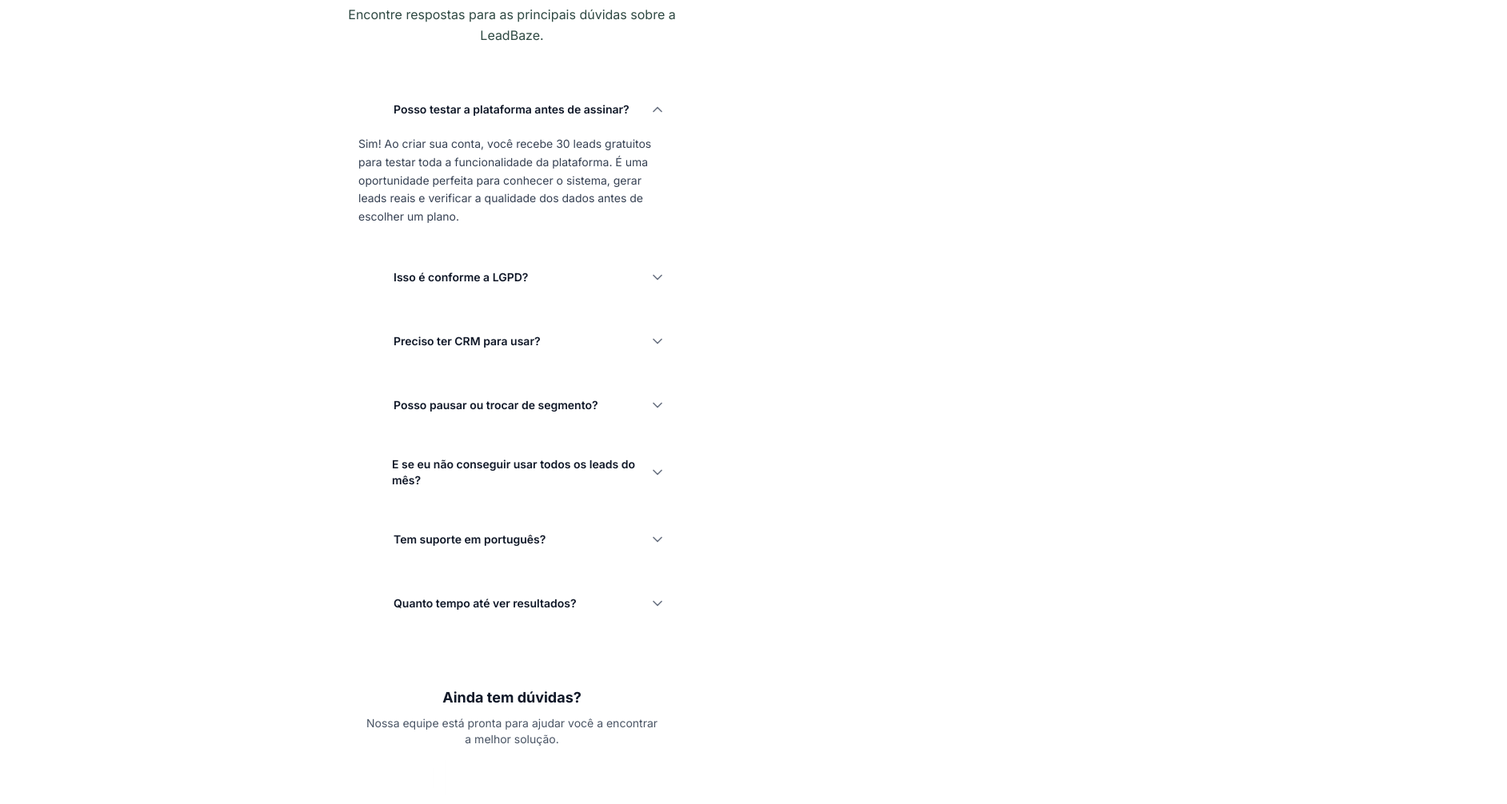
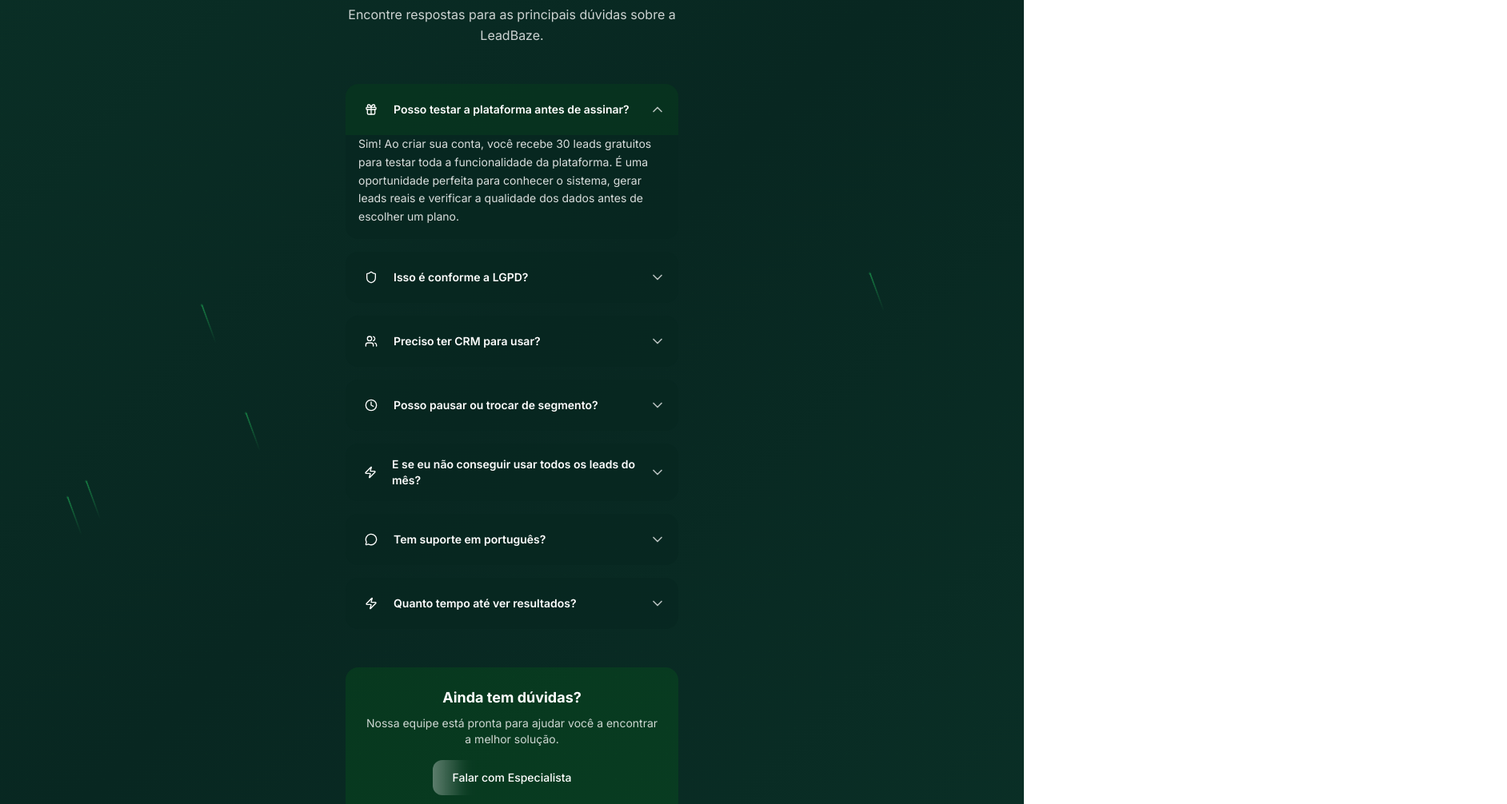
Before and after one commit to leadbaze-io/leadbaze, a React (Vite) app: page / in a window 1280 px wide. Shown: the part 5920-6926 px from the top of the page at 80% size, 1884 px wide, since content can reach past the window. Built offline with nearby package versions, Linux system fonts and the light colour scheme.

Commit message:
feat: enhance FAQ section with dark theme and Meteors animation

```diff
--- a/src/components/MagicFAQ.tsx
+++ b/src/components/MagicFAQ.tsx
@@ -3,6 +3,7 @@
 import { ChevronDown, Shield, Users, Clock, MessageCircle, Zap, Gift } from 'lucide-react'
 import { AnimatedBeam } from './magicui/animated-beam'
 import { ShimmerButton } from './magicui/shimmer-button'
+import { Meteors } from './magicui/meteors'
 
 export default function MagicFAQ() {
   const [isVisible, setIsVisible] = useState(false)
@@ -56,20 +57,31 @@
   }
 
   return (
-    <section id="faq-section-desktop" className="relative py-24 md:py-32 bg-white overflow-hidden" style={{ scrollMarginTop: '80px' }}>
+    <section id="faq-section-desktop" className="relative py-24 md:py-32 overflow-hidden" style={{
+      background: 'linear-gradient(135deg, #0a2f26 0%, #082721 50%, #0a2f26 100%)',
+      scrollMarginTop: '80px'
+    }}>
+      {/* Subtle pattern overlay */}
+      <div className="absolute inset-0 opacity-5" style={{
+        backgroundImage: 'radial-gradient(circle at 2px 2px, rgba(0, 255, 0, 0.15) 1px, transparent 0)',
+        backgroundSize: '32px 32px'
+      }}></div>
+
+      {/* Meteors Animation */}
+      <Meteors number={30} />
 
       <div className="relative max-w-4xl mx-auto px-4 sm:px-6 lg:px-8">
         {/* Header */}
         <AnimatedBeam delay={0.2}>
           <div className="text-center mb-16">
-            <h2 className="text-4xl md:text-5xl lg:text-6xl font-bold mb-6" style={{color: '#082721'}}>
-              Dúvidas <span className="bg-gradient-to-r from-green-500 via-green-400 to-green-600 bg-clip-text text-transparent font-extrabold" style={{WebkitBackgroundClip: 'text', WebkitTextFillColor: 'transparent'}}>Frequentes</span>
+            <h2 className="text-4xl md:text-5xl lg:text-6xl font-bold mb-6" style={{ color: '#FFFFFF' }}>
+              Dúvidas <span className="bg-gradient-to-r from-green-400 via-green-300 to-green-500 bg-clip-text text-transparent font-extrabold" style={{ WebkitBackgroundClip: 'text', WebkitTextFillColor: 'transparent' }}>Frequentes</span>
               <br />
-              <span className="bg-gradient-to-r from-green-500 via-green-400 to-green-600 bg-clip-text text-transparent font-extrabold" style={{WebkitBackgroundClip: 'text', WebkitTextFillColor: 'transparent'}}>
+              <span className="bg-gradient-to-r from-green-400 via-green-300 to-green-500 bg-clip-text text-transparent font-extrabold" style={{ WebkitBackgroundClip: 'text', WebkitTextFillColor: 'transparent' }}>
                 Resolvidas
               </span>
             </h2>
-            <p className="text-xl md:text-2xl max-w-3xl mx-auto leading-relaxed" style={{color: '#2e4842'}}>
+            <p className="text-xl md:text-2xl max-w-3xl mx-auto leading-relaxed" style={{ color: 'rgba(255, 255, 255, 0.8)' }}>
               Tire todas as suas dúvidas sobre o LeadBaze. Aqui você encontra respostas para as principais objeções.
             </p>
           </div>
@@ -84,24 +96,31 @@
                 initial={{ opacity: 0, y: 20 }}
                 animate={isVisible ? { opacity: 1, y: 0 } : {}}
                 transition={{ duration: 0.6, delay: 0.4 + index * 0.1 }}
-                className="bg-white backdrop-blur-sm rounded-3xl border overflow-hidden shadow-xl hover:shadow-2xl transition-all duration-500"
-                style={{borderColor: '#00ff00', borderWidth: '2px'}}
+                className="backdrop-blur-sm rounded-3xl border overflow-hidden shadow-xl hover:shadow-2xl transition-all duration-500"
+                style={{
+                  backgroundColor: 'rgba(8, 39, 33, 0.6)',
+                  borderColor: 'rgba(0, 255, 0, 0.3)',
+                  borderWidth: '2px'
+                }}
               >
                 {/* Question Header */}
                 <button
                   onClick={() => toggleQuestion(index)}
-                  className="w-full p-6 text-left flex items-center justify-between hover:bg-gray-50 transition-colors duration-300"
+                  className="w-full p-6 text-left flex items-center justify-between transition-colors duration-300"
+                  style={{
+                    backgroundColor: openQuestion === index ? 'rgba(0, 255, 0, 0.05)' : 'transparent'
+                  }}
                 >
                   <div className="flex items-center gap-4">
-                    <div className="w-12 h-12 rounded-2xl flex items-center justify-center shadow-lg" style={{backgroundColor: '#00ff00'}}>
-                      <faq.icon className="w-6 h-6" style={{color: '#082721'}} />
+                    <div className="w-12 h-12 rounded-2xl flex items-center justify-center shadow-lg" style={{ backgroundColor: '#00ff00' }}>
+                      <faq.icon className="w-6 h-6" style={{ color: '#082721' }} />
                     </div>
-                    <h3 className="text-lg font-semibold" style={{color: '#082721'}}>{faq.question}</h3>
+                    <h3 className="text-lg font-semibold" style={{ color: '#FFFFFF' }}>{faq.question}</h3>
                   </div>
                   <motion.div
                     animate={{ rotate: openQuestion === index ? 180 : 0 }}
                     transition={{ duration: 0.3 }}
-                    style={{color: '#2e4842'}}
+                    style={{ color: 'rgba(255, 255, 255, 0.7)' }}
                   >
                     <ChevronDown className="w-5 h-5" />
                   </motion.div>
@@ -118,8 +137,8 @@
                       className="overflow-hidden"
                     >
                       <div className="px-6 pb-6">
-                        <div className="border-t pt-4" style={{borderColor: '#00ff00'}}>
-                          <p className="leading-relaxed" style={{color: '#2e4842'}}>{faq.answer}</p>
+                        <div className="border-t pt-4" style={{ borderColor: 'rgba(0, 255, 0, 0.2)' }}>
+                          <p className="leading-relaxed" style={{ color: 'rgba(255, 255, 255, 0.85)' }}>{faq.answer}</p>
                         </div>
                       </div>
                     </motion.div>
@@ -133,9 +152,13 @@
         {/* Bottom CTA */}
         <AnimatedBeam delay={0.8}>
           <div className="text-center mt-16">
-            <div className="bg-white/90 backdrop-blur-sm rounded-3xl p-8 shadow-2xl border" style={{borderColor: '#00ff00', borderWidth: '2px'}}>
-              <h3 className="text-2xl font-bold mb-4" style={{color: '#082721'}}>Ainda tem dúvidas?</h3>
-              <p className="mb-6" style={{color: '#2e4842'}}>
+            <div className="backdrop-blur-sm rounded-3xl p-8 shadow-2xl border" style={{
+              backgroundColor: 'rgba(0, 255, 0, 0.08)',
+              borderColor: 'rgba(0, 255, 0, 0.3)',
+              borderWidth: '2px'
+            }}>
+              <h3 className="text-2xl font-bold mb-4" style={{ color: '#FFFFFF' }}>Ainda tem dúvidas?</h3>
+              <p className="mb-6" style={{ color: 'rgba(255, 255, 255, 0.8)' }}>
                 Nossa equipe está pronta para ajudar. Entre em contato e tire todas as suas dúvidas.
               </p>
               <ShimmerButton
--- a/src/components/mobile/MobileFAQ.tsx
+++ b/src/components/mobile/MobileFAQ.tsx
@@ -3,6 +3,7 @@
 import { ChevronDown, Shield, Users, Clock, MessageCircle, Zap, Gift } from 'lucide-react'
 import { AnimatedBeam } from '../magicui/animated-beam'
 import { ShimmerButton } from '../magicui/shimmer-button'
+import { Meteors } from '../magicui/meteors'
 
 export default function MobileFAQ() {
   const [isVisible, setIsVisible] = useState(false)
@@ -52,19 +53,30 @@
   ]
 
   return (
-    <section className="md:hidden py-16 bg-white overflow-hidden">
+    <section className="md:hidden py-16 overflow-hidden" style={{
+      background: 'linear-gradient(135deg, #0a2f26 0%, #082721 50%, #0a2f26 100%)'
+    }}>
+      {/* Subtle pattern overlay */}
+      <div className="absolute inset-0 opacity-5" style={{
+        backgroundImage: 'radial-gradient(circle at 2px 2px, rgba(0, 255, 0, 0.15) 1px, transparent 0)',
+        backgroundSize: '32px 32px'
+      }}></div>
+
+      {/* Meteors Animation */}
+      <Meteors number={20} />
+
       <div className="relative max-w-md mx-auto px-4">
         {/* Header */}
         <AnimatedBeam delay={0.2}>
           <div className="text-center mb-12">
-            <h2 className="text-3xl font-bold mb-4" style={{color: '#082721'}}>
-              Dúvidas <span className="bg-gradient-to-r from-green-500 via-green-400 to-green-600 bg-clip-text text-transparent">Frequentes</span>
+            <h2 className="text-3xl font-bold mb-4" style={{ color: '#FFFFFF' }}>
+              Dúvidas <span className="bg-gradient-to-r from-green-400 via-green-300 to-green-500 bg-clip-text text-transparent">Frequentes</span>
               <br />
-              <span className="bg-gradient-to-r from-green-500 via-green-400 to-green-600 bg-clip-text text-transparent">
+              <span className="bg-gradient-to-r from-green-400 via-green-300 to-green-500 bg-clip-text text-transparent">
                 Resolvidas
               </span>
             </h2>
-            <p className="text-base leading-relaxed" style={{color: '#2e4842'}}>
+            <p className="text-base leading-relaxed" style={{ color: 'rgba(255, 255, 255, 0.8)' }}>
               Encontre respostas para as principais dúvidas sobre a LeadBaze.
             </p>
           </div>
@@ -79,18 +91,25 @@
                 initial={{ opacity: 0, y: 20 }}
                 animate={isVisible ? { opacity: 1, y: 0 } : {}}
                 transition={{ duration: 0.6, delay: index * 0.1 }}
-                className="bg-white rounded-2xl border shadow-lg hover:shadow-xl transition-all duration-300 overflow-hidden"
-                style={{borderColor: '#00ff00', borderWidth: '2px'}}
+                className="backdrop-blur-sm rounded-2xl border shadow-lg hover:shadow-xl transition-all duration-300 overflow-hidden"
+                style={{
+                  backgroundColor: 'rgba(8, 39, 33, 0.6)',
+                  borderColor: 'rgba(0, 255, 0, 0.3)',
+                  borderWidth: '2px'
+                }}
               >
                 <button
-                  className="w-full p-4 text-left flex items-center justify-between hover:bg-gray-50 transition-colors duration-200"
+                  className="w-full p-4 text-left flex items-center justify-between transition-colors duration-200"
                   onClick={() => setOpenQuestion(openQuestion === index ? null : index)}
+                  style={{
+                    backgroundColor: openQuestion === index ? 'rgba(0, 255, 0, 0.05)' : 'transparent'
+                  }}
                 >
                   <div className="flex items-center space-x-3">
                     <div className="w-8 h-8 bg-gradient-to-r from-[#00ff00] to-[#00cc00] rounded-lg flex items-center justify-center">
                       <faq.icon className="w-4 h-4 text-white" />
                     </div>
-                    <span className="text-sm font-semibold text-gray-900">
+                    <span className="text-sm font-semibold" style={{ color: '#FFFFFF' }}>
                       {faq.question}
                     </span>
                   </div>
@@ -98,7 +117,7 @@
                     animate={{ rotate: openQuestion === index ? 180 : 0 }}
                     transition={{ duration: 0.3 }}
                   >
-                    <ChevronDown className="w-5 h-5 text-gray-500" />
+                    <ChevronDown className="w-5 h-5" style={{ color: 'rgba(255, 255, 255, 0.7)' }} />
                   </motion.div>
                 </button>
 
@@ -112,7 +131,7 @@
                       className="overflow-hidden"
                     >
                       <div className="px-4 pb-4 pt-0">
-                        <p className="text-sm text-gray-700 leading-relaxed">
+                        <p className="text-sm leading-relaxed" style={{ color: 'rgba(255, 255, 255, 0.85)' }}>
                           {faq.answer}
                         </p>
                       </div>
@@ -127,11 +146,15 @@
         {/* Bottom CTA */}
         <AnimatedBeam delay={0.8}>
           <div className="text-center">
-            <div className="bg-white rounded-2xl border shadow-xl p-6" style={{borderColor: '#00ff00', borderWidth: '2px'}}>
-              <h3 className="text-lg font-bold text-gray-900 mb-2">
+            <div className="backdrop-blur-sm rounded-2xl border shadow-xl p-6" style={{
+              backgroundColor: 'rgba(0, 255, 0, 0.08)',
+              borderColor: 'rgba(0, 255, 0, 0.3)',
+              borderWidth: '2px'
+            }}>
+              <h3 className="text-lg font-bold mb-2" style={{ color: '#FFFFFF' }}>
                 Ainda tem dúvidas?
               </h3>
-              <p className="text-sm text-gray-600 mb-4">
+              <p className="text-sm mb-4" style={{ color: 'rgba(255, 255, 255, 0.8)' }}>
                 Nossa equipe está pronta para ajudar você a encontrar a melhor solução.
               </p>
               <ShimmerButton
```
